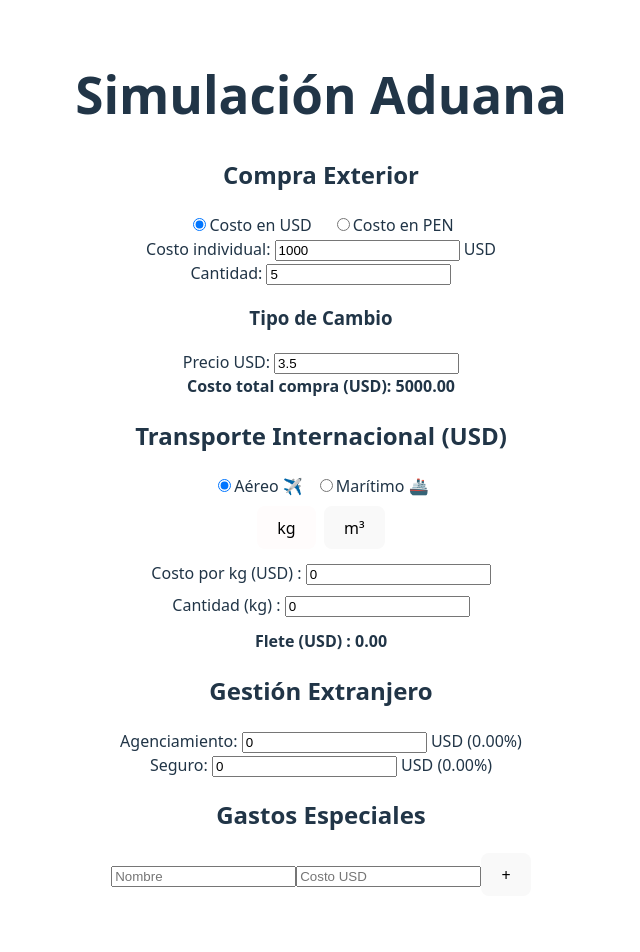
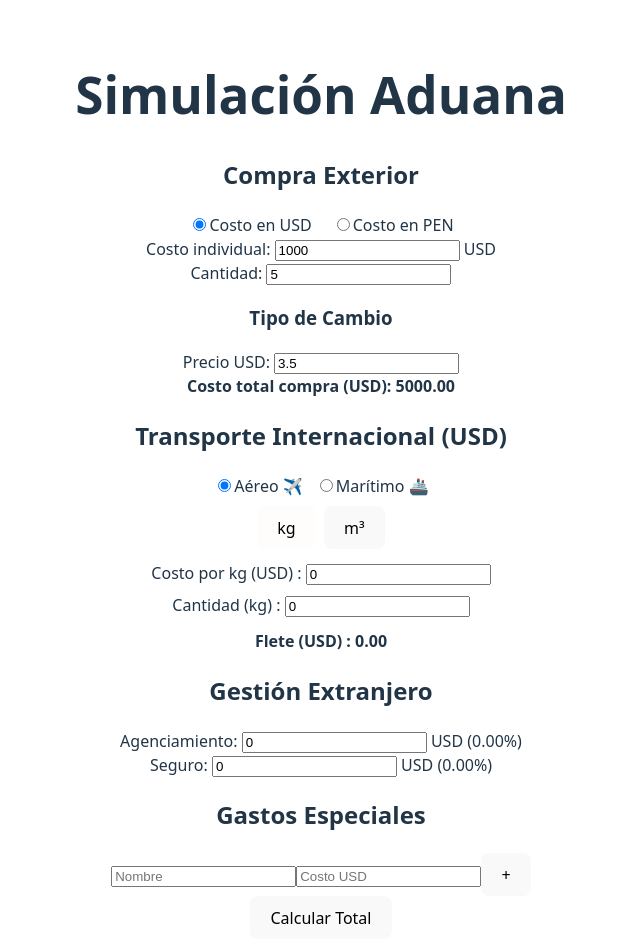
Before and after one commit to ZarateGonzalo/SimuladorImpuestos, a React app: page / in a window 1280 px wide. Shown: the top 952 px of the page, without its empty margins (319-959 px from the left). Before the commit the page ends 928 px from the top, so only its background shows below. Built offline with nearby package versions, Linux system fonts and the light colour scheme; the HTML template or start-up script is replaced by a standard one.

Commit message:
Test showing final price

```diff
--- a/src/App.tsx
+++ b/src/App.tsx
@@ -48,6 +48,22 @@ function App() {
         expenses={specialExpenses}
         setExpenses={setSpecialExpenses}
       />
+      <button
+        onClick={() =>
+          alert(
+            "El monto total a pagar es $" +
+              (price +
+                freightUsd +
+                foreignMangementFee +
+                specialExpenses.reduce(
+                  (sum, expense) => sum + expense.price,
+                  0,
+                )),
+          )
+        }
+      >
+        Calcular Total
+      </button>
     </main>
   );
 }
--- a/src/sections/3-ForeignManagement/ForeignManagement.tsx
+++ b/src/sections/3-ForeignManagement/ForeignManagement.tsx
@@ -28,6 +28,7 @@ export default function ForeignManagement({
     if (isValidNumber(agencyUsd) && isValidNumber(insuranceUsd)) {
       setForeignMangementFee(Number(agencyUsd) + Number(insuranceUsd));
     }
+    // eslint-disable-next-line react-hooks/exhaustive-deps
   }, [agencyUsd, insuranceUsd]);
 
   return (
```
